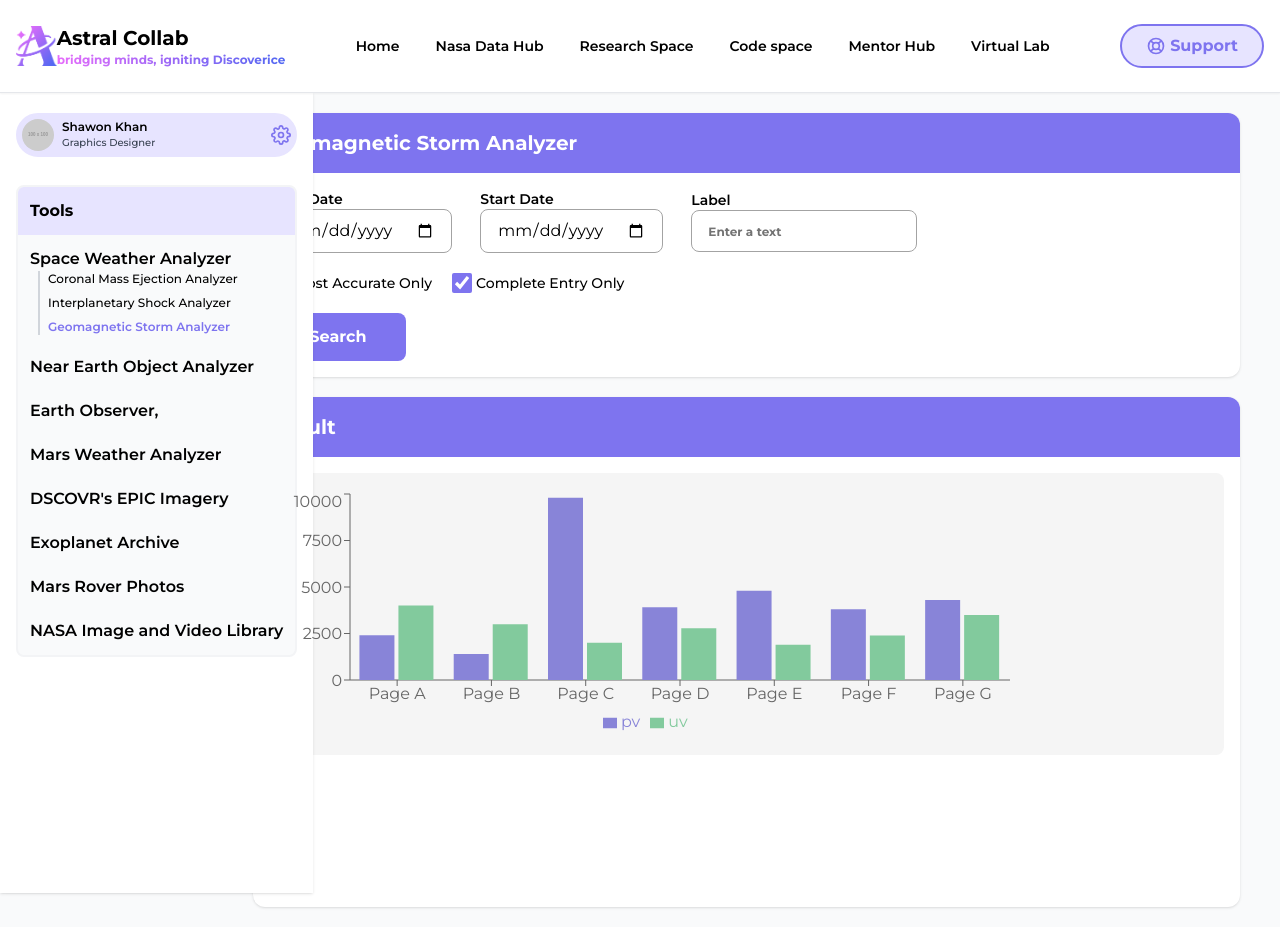
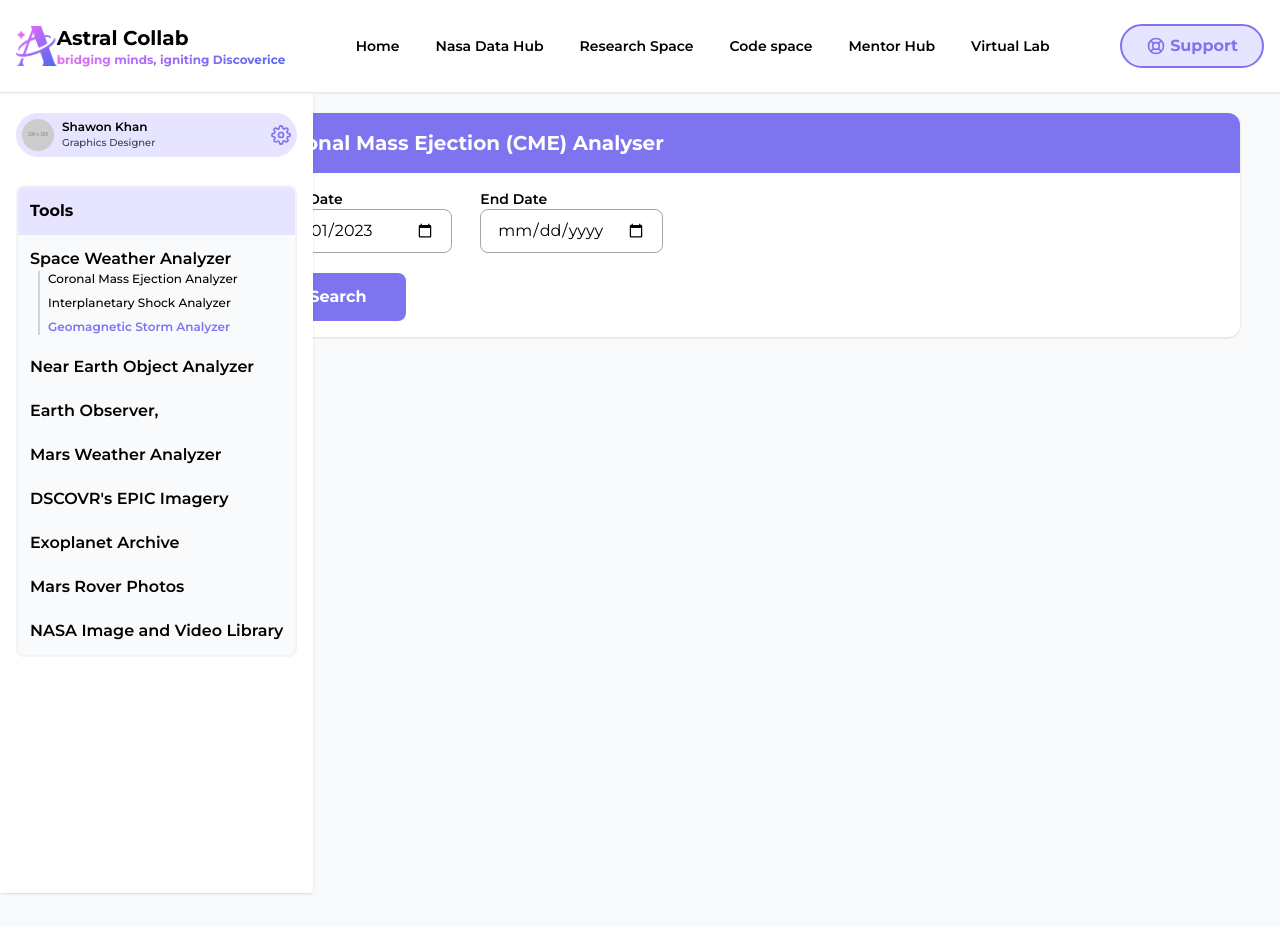
Before and after one commit to alamincodes/astral-collab-client, a React (Vite) app: page /tools/geomagnetic-storm-analyzer in a window 1280 px wide. After the commit the page ends 800 px from the top, so only its background shows below. Built offline with nearby package versions, Linux system fonts and the light colour scheme.

Commit message:
feat: add geomagnetic storm analyzer

```diff
--- a/src/components/tools/toolsCategory/GeomagneticStormAnalyzer.jsx
+++ b/src/components/tools/toolsCategory/GeomagneticStormAnalyzer.jsx
@@ -1,134 +1,128 @@
-import React from "react";
+import React, { useState } from "react";
 import { BarChart, Legend, XAxis, YAxis, Bar, Tooltip } from "recharts";
+import Loader from "../../shared/Loader";
 
 const GeomagneticStormAnalyzer = () => {
-  const data = [
-    {
-      name: "Page A",
-      uv: 4000,
-      pv: 2400,
-    },
-    {
-      name: "Page B",
-      uv: 3000,
-      pv: 1398,
-    },
-    {
-      name: "Page C",
-      uv: 2000,
-      pv: 9800,
-    },
-    {
-      name: "Page D",
-      uv: 2780,
-      pv: 3908,
-    },
-    {
-      name: "Page E",
-      uv: 1890,
-      pv: 4800,
-    },
-    {
-      name: "Page F",
-      uv: 2390,
-      pv: 3800,
-    },
-    {
-      name: "Page G",
-      uv: 3490,
-      pv: 4300,
-    },
-  ];
+  const [gstData, setGstData] = useState([]);
+  const [isLoading, setIsLoading] = useState(false);
+
+  const handleSubmit = (e) => {
+    e.preventDefault();
+    const form = e.target;
+    const startDate = form.startDate.value;
+    const endDate = form.endDate.value;
+
+    const URL = `https://api.nasa.gov/DONKI/GST?startDate=${startDate}&endDate=${endDate}&api_key=8e9gPsuHf2BhIzahsmUcZzUdqP7rWFLM6wLnP8jc`;
+    setIsLoading(true);
+    setGstData("");
+    fetch(URL)
+      .then((res) => res.json())
+      .then((data) => {
+        console.log(data);
+        setGstData(data);
+        setIsLoading(false);
+      });
+  };
   return (
     <section className="px-10 py-5 overflow-y-scroll scrollbar">
       <header>
         {/* search port */}
         <div className="bg-white shadow rounded-xl overflow-hidden">
           <div className="bg-primary text-white text-xl font-bold p-4">
-            <h2>Geomagnetic Storm Analyzer</h2>
+            <h2>Coronal Mass Ejection (CME) Analyser</h2>
           </div>
           {/* inputs */}
 
-          <form className="p-4">
+          <form className="p-4" onSubmit={handleSubmit}>
             <div className="flex items-center space-x-7">
               {/* start date */}
               <div className="flex flex-col">
                 <label className="text-sm font-semibold">Start Date</label>
                 <input
                   type="date"
-                  name=""
+                  name="startDate"
+                  defaultValue="2023-01-01"
                   className="bg-white rounded-lg border border-neutral-400 placeholder-neutral-500 placeholder:text-xs placeholder:font-bold outline-none py-2 px-4 w-full"
                 />
               </div>
               {/* end date */}
               <div className="flex flex-col">
-                <label className="text-sm font-semibold">Start Date</label>
+                <label className="text-sm font-semibold">End Date</label>
                 <input
                   type="date"
-                  name=""
-                  className="bg-white rounded-lg border border-neutral-400 placeholder-neutral-500 placeholder:text-xs placeholder:font-bold outline-none py-2 px-4 w-full"
-                />
-              </div>
-              {/* Label */}
-              <div className="flex flex-col">
-                <label className="text-sm font-semibold">Label</label>
-                <input
-                  type="text"
-                  name=""
-                  placeholder="Enter a text"
+                  name="endDate"
                   className="bg-white rounded-lg border border-neutral-400 placeholder-neutral-500 placeholder:text-xs placeholder:font-bold outline-none py-2 px-4 w-full"
                 />
               </div>
             </div>
-            {/* checkbox */}
-            <div className="mt-5 flex items-center space-x-5">
-              <label className="flex items-center space-x-1">
-                <input
-                  type="checkbox"
-                  className="accent-primary w-5 h-5"
-                  defaultChecked
-                />{" "}
-                <span className="text-sm font-medium">Most Accurate Only</span>
-              </label>
-              <label className="flex items-center space-x-1">
-                <input
-                  type="checkbox"
-                  className="accent-primary w-5 h-5"
-                  defaultChecked
-                />{" "}
-                <span className="text-sm font-medium">Complete Entry Only</span>
-              </label>
-            </div>
             {/* search button */}
             <div className="mt-5">
-              <button className="px-10 py-3 bg-primary rounded-lg text-white font-bold">
+              <button type="submit" className="px-10 py-3 bg-primary rounded-lg text-white font-bold">
                 Search
               </button>
             </div>
           </form>
         </div>
       </header>
+
+      {isLoading && <Loader />}
+
       {/* result */}
-
+      {gstData.length > 1 && (
         <div className="bg-white shadow rounded-xl overflow-hidden mt-5">
           <div className="bg-primary text-white text-xl font-bold p-4">
             <h2>Result</h2>
           </div>
 
-        <div className="h-[450px] overflow-y-scroll scrollbar">
+          <div className="h-[525px] overflow-y-scroll scrollbar ">
             {/* result card */}
-          <div className="bg-neutral-100 m-4 p-4 rounded-lg">
-            <BarChart width={730} height={250} data={data}>
+            {gstData.map((item) => {
+              const barData = [];
+              item.allKpIndex.map((idx) => {
+                let tmp = {};
+                tmp.name = idx.observedTime;
+                tmp.kpIndex = idx.kpIndex;
+                barData.push(tmp);
+              });
+
+              return (
+                <div key={item.speed} className="bg-neutral-100 m-4 p-4 rounded-lg grid grid-cols-3 font-medium">
+                  <div className="col-span-1">
+                    <h2 className="">
+                      <span className="font-bold ">All KP Index </span>
+                    </h2>
+
+                    <BarChart
+                      width={500}
+                      height={300}
+                      margin={{
+                        top: 5,
+                        right: 30,
+                        left: 20,
+                        bottom: 5,
+                      }}
+                      data={barData}
+                    >
                       <XAxis dataKey="name" />
                       <YAxis />
                       <Tooltip />
                       <Legend />
-              <Bar dataKey="pv" fill="#8884d8" />
-              <Bar dataKey="uv" fill="#82ca9d" />
+                      <Bar dataKey="kpIndex" fill="#8884d8" />
                     </BarChart>
+
+                    <h2 className="text-sm">
+                      <span className="font-bold ">GST ID: </span> {item.gstID}
+                    </h2>
+                    <h2 className="text-sm">
+                      <span className="font-bold ">Start Time: </span> {item.startTime}
+                    </h2>
                   </div>
                 </div>
+              );
+            })}
           </div>
+        </div>
+      )}
     </section>
   );
 };
```
Lines whose indentation alone changed are shown as unchanged.
